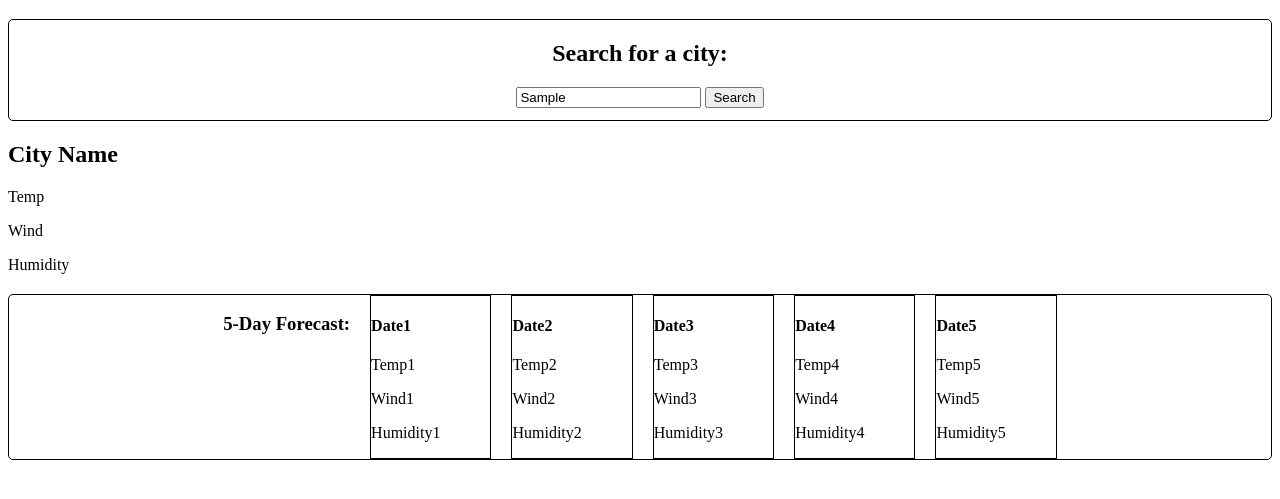
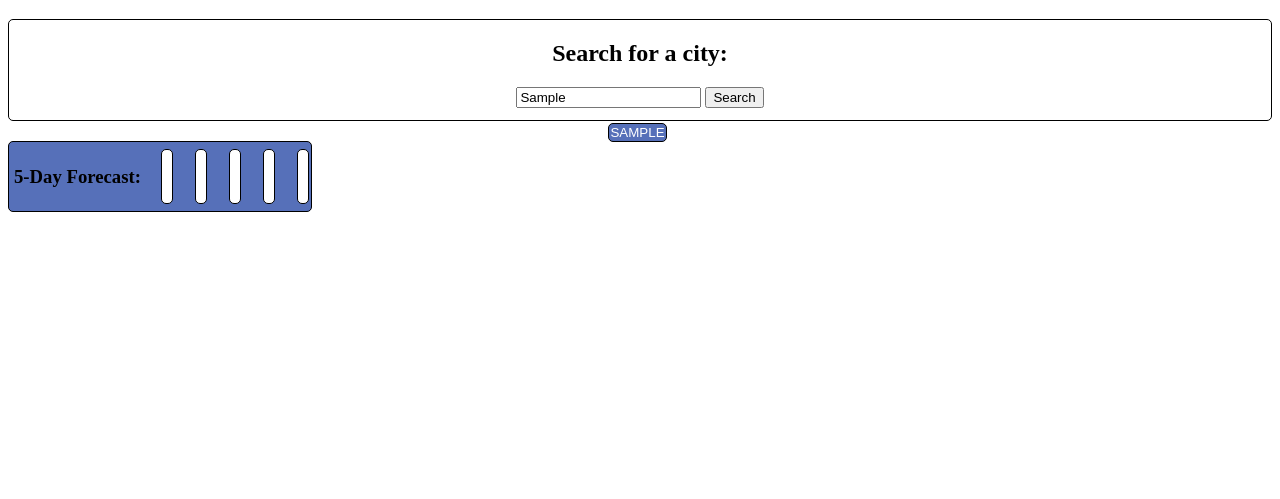
Before and after one commit to Steveb175/Weather-Dashboard, a plain HTML site: page index.html in a window 1280 px wide. Both pictures are taken after typing "Sample" into the empty fields and a click on the button "Search". Shown: the part 61-560 px from the top of the page. Drawn offline with nearby package versions, Linux system fonts and the light colour scheme; no server answers.

Commit message:
Complete except for 5-day forecast bug

```diff
--- a/assets/script.js
+++ b/assets/script.js
@@ -24,8 +24,8 @@ function getApiToday(requestUrlToday) {
     .then(function (data) {
       currentCityName.textContent = data.name;
       currentTemp.textContent = "Temp: " + data.main.temp + "°F";
-      currentWind.textContent = "Wind: " + data.wind.speed;
-      currentHumidity.textContent = "Humidity: " + data.main.humidity;
+      currentWind.textContent = "Wind: " + data.wind.speed + "mph";
+      currentHumidity.textContent = "Humidity: " + data.main.humidity + "%";
       console.log(data);
     })
     .catch(function (error) {
@@ -48,6 +48,8 @@ function getApiForecast(requestUrlForecast) {
       var temp;
       var wind;
       var humidity;
+      // log the data
+      console.log(data);
       for (let i = 1; i < 6; i++) {
         // Identifying the ids + i
         var date = document.querySelector("#date" + i);
@@ -59,9 +61,8 @@ function getApiForecast(requestUrlForecast) {
         // Set text content of each id + i
         date.textContent = dateDay.format("dddd");
         temp.textContent = "Temp: " + data.list[i].main.temp + "°F";
-        wind.textContent = "Wind: " + data.list[i].wind.speed;
-        humidity.textContent = "Humidity: " + data.list[i].main.humidity;
-        console.log(data);
+        wind.textContent = "Wind: " + data.list[i].wind.speed + "mph";
+        humidity.textContent = "Humidity: " + data.list[i].main.humidity + "%";
       }
     })
     .catch(function (error) {
@@ -71,13 +72,50 @@ function getApiForecast(requestUrlForecast) {
       );
     });
 }
+// Function to show the weather display
+function showDisplay() {
+  windowDisplay.classList.remove("hide");
+}
+
+// Create new city button function
+function newCityListItem(city) {
+  // Create new button
+  var storedCities = document.querySelector("#stored-cities");
+  var newCity = document.createElement("button");
+  storedCities.appendChild(newCity);
+  newCity.textContent = city.toUpperCase();
+  // Event listener added to new button
+  newCity.addEventListener("click", function () {
+    localStorage.setItem("cityName", city);
+    // Requested URL variable
+    var requestUrlToday =
+      "https://api.openweathermap.org/data/2.5/weather?q=" +
+      city +
+      "&appid=" +
+      apiKey +
+      "&units=imperial";
+    var requestUrlForecast =
+      "https://api.openweathermap.org/data/2.5/forecast?q=" +
+      city +
+      "&exclude=hourly" +
+      "&appid=" +
+      apiKey +
+      "&units=imperial";
+    getApiToday(requestUrlToday);
+    getApiForecast(requestUrlForecast);
+  });
+}
 
 // Search button fetches data for desired city
 function showCity() {
-  windowDisplay.classList.remove("hide");
   var cityInput = document.querySelector("#city-input");
   var city = cityInput.value;
   window.city = city;
+  var cityName = localStorage.setItem("cityName", city);
+  window.city = cityName;
+  setTimeout(function () {
+    newCityListItem(city);
+  }, 500);
   // Requested URL variable
   var requestUrlToday =
     "https://api.openweathermap.org/data/2.5/weather?q=" +
@@ -88,10 +126,11 @@ function showCity() {
   var requestUrlForecast =
     "https://api.openweathermap.org/data/2.5/forecast?q=" +
     city +
-    "&cnt=6" +
+    "&exclude=hourly" +
     "&appid=" +
     apiKey +
     "&units=imperial";
   getApiToday(requestUrlToday);
   getApiForecast(requestUrlForecast);
+  setTimeout(showDisplay, 500);
 }
--- a/assets/style.css
+++ b/assets/style.css
@@ -1,10 +1,11 @@
+/*Heading*/
 #heading {
     color:white;
     text-align: center;
     background-color: rgb(86, 112, 185);
     width: 100%;
 }
-
+/*City search*/
 #city-search-container {
     height: 100px;
     text-align: center;
@@ -12,26 +13,56 @@
     border-radius: 5px;
 }
 
+#stored-cities button{
+    list-style: none;
+    display: inline;
+    border:  black 1px solid;
+    border-radius: 5px;
+    background-color: rgb(86, 112, 185);
+    color:white;
+    margin-right: 5px;
+    margin-top: 15px;
+    padding: 1px;
+
+}
+#stored-cities button:hover {
+    background-color: rgb(55, 79, 185);
+}
+
+/*Current weather*/
 #city-current-weather {
     border: black 1px solid;
     border-radius: 5px;
     margin-top: 20px;
 }
-
-
+/*5 day forecast container*/
 #five-day-forecast {
     border: black 1px solid;
     border-radius: 5px;
     margin-top: 20px;
+    max-width: max-content;
     display: flex;
-    flex-wrap: wrap;
-    justify-content: center;
+    justify-content: space-between;
+    padding-top: 5px;
+    padding-bottom: 5px;
+    background-color: rgb(86, 112, 185);
+}
+/* 5 day forecast content*/
+h3 {
+    margin-left: 5px;
 }
 
 .daily-container {
     margin-left: 20px;
+    margin-top: 2px;
+    margin-bottom: 2px;
+    margin-right: 2px;
     border: black 1px solid;
-    padding-right: 50px;
+    border-radius: 5px;
+    padding-right: 5px;
+    padding-left: 5px;
+    background-color: white;
+
 }
 
 .hide {
--- a/index.html
+++ b/index.html
@@ -11,58 +11,62 @@
     <header id="heading">
         <h1>Weather Dashboard</h1>
     </header>
+<!-- City Search -->
     <section id="city-search-container">
         <h2>Search for a city:</h2>
         <input id="city-input">
         <button class="btn city-search" onClick="showCity()">Search</button>
 
-        <ul id="stored-cities">
+        <div id="stored-cities">
+        </div>
+    </section>
 
-        </ul>
-    </section>
+<!--Current weather section-->
     <section id="weather-display" class="hide">
         <div id="current-city-weather">
-            <h2 id="current-city-name">City Name</h2>
-            <p id="current-temp">Temp</p>
-            <p id="current-wind">Wind</p>
-            <p id="current-humidity">Humidity</p>
+            <h2 id="current-city-name"></h2>
+            <p id="current-temp"></p>
+            <p id="current-wind"></p>
+            <p id="current-humidity"></p>
         </div>
+<!--Five day forecast section-->
         <div id="five-day-forecast">
             <h3>5-Day Forecast:</h3>
             <div class="daily-container" id="day1">
-                <h4 id="date1">Date1</h4>
-                <p id="temp1">Temp1</p>
-                <p id="wind1">Wind1</p>
-                <p id="humidity1">Humidity1</p>
+                <h4 id="date1"></h4>
+                <p id="temp1"></p>
+                <p id="wind1"></p>
+                <p id="humidity1"></p>
             </div>
             <div class="daily-container" id="day2">
-                <h4 id="date2">Date2</h4>
-                <p id="temp2">Temp2</p>
-                <p id="wind2">Wind2</p>
-                <p id="humidity2">Humidity2</p>
+                <h4 id="date2"></h4>
+                <p id="temp2"></p>
+                <p id="wind2"></p>
+                <p id="humidity2"></p>
             </div>
             <div class="daily-container" id="day3">
-                <h4 id="date3">Date3</h4>
-                <p id="temp3">Temp3</p>
-                <p id="wind3">Wind3</p>
-                <p id="humidity3">Humidity3</p>
+                <h4 id="date3"></h4>
+                <p id="temp3"></p>
+                <p id="wind3"></p>
+                <p id="humidity3"></p>
             </div>
             <div class="daily-container" id="day4">
-                <h4 id="date4">Date4</h4>
-                <p id="temp4">Temp4</p>
-                <p id="wind4">Wind4</p>
-                <p id="humidity4">Humidity4</p>
+                <h4 id="date4"></h4>
+                <p id="temp4"></p>
+                <p id="wind4"></p>
+                <p id="humidity4"></p>
             </div>
             <div class="daily-container" id="day5">
-                <h4 id="date5">Date5</h4>
-                <p id="temp5">Temp5</p>
-                <p id="wind5">Wind5</p>
-                <p id="humidity5">Humidity5</p>
+                <h4 id="date5"></h4>
+                <p id="temp5"></p>
+                <p id="wind5"></p>
+                <p id="humidity5"></p>
             </div>
         </div>
     </section>
 
 </body>
+<!--dayjs link-->
 <script
 src="https://cdn.jsdelivr.net/npm/dayjs@1.11.3/dayjs.min.js"
 integrity="sha256-iu/zLUB+QgISXBLCW/mcDi/rnf4m4uEDO0wauy76x7U="
```
